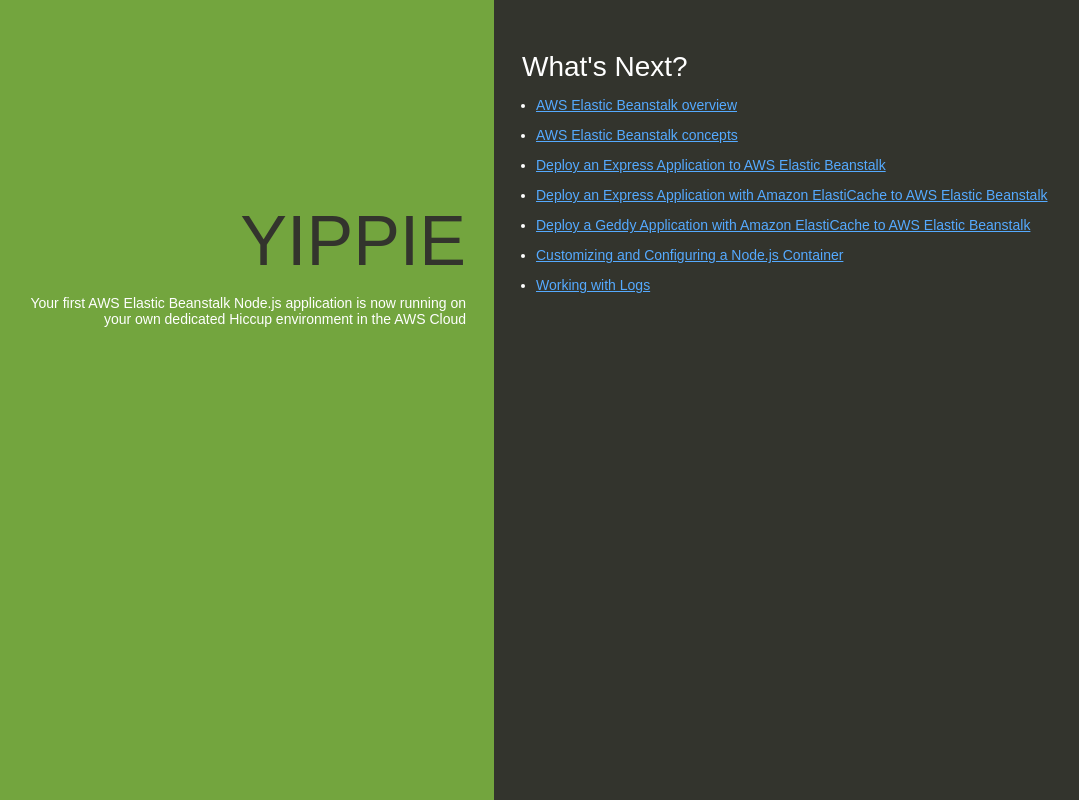
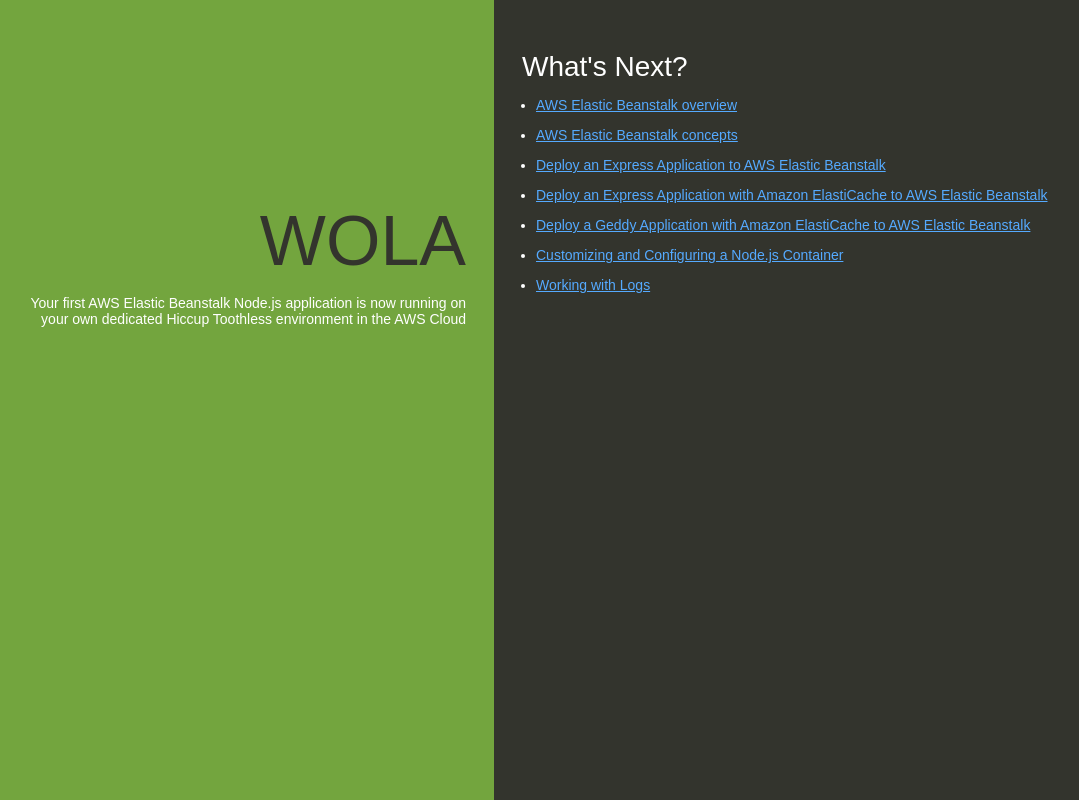
Before and after one commit to imparth19/Hiccup, a website: page index.html in a window 1280 px wide. Shown: the whole page, without its empty margins (146-1225 px from the left). Drawn offline with Linux system fonts and the light colour scheme.

Commit message:
Update index.html

```diff
--- a/index.html
+++ b/index.html
@@ -74,8 +74,8 @@
   </head>
   <body>
     <div class="textColumn">
-      <h1>YIPPIE</h1>
-      <p>Your first AWS Elastic Beanstalk Node.js application is now running on your own dedicated Hiccup environment in the AWS Cloud</p>
+      <h1>WOLA</h1>
+      <p>Your first AWS Elastic Beanstalk Node.js application is now running on your own dedicated Hiccup Toothless environment in the AWS Cloud</p>
     </div>
     <div class="linksColumn">
       <h2>What's Next?</h2>
```
